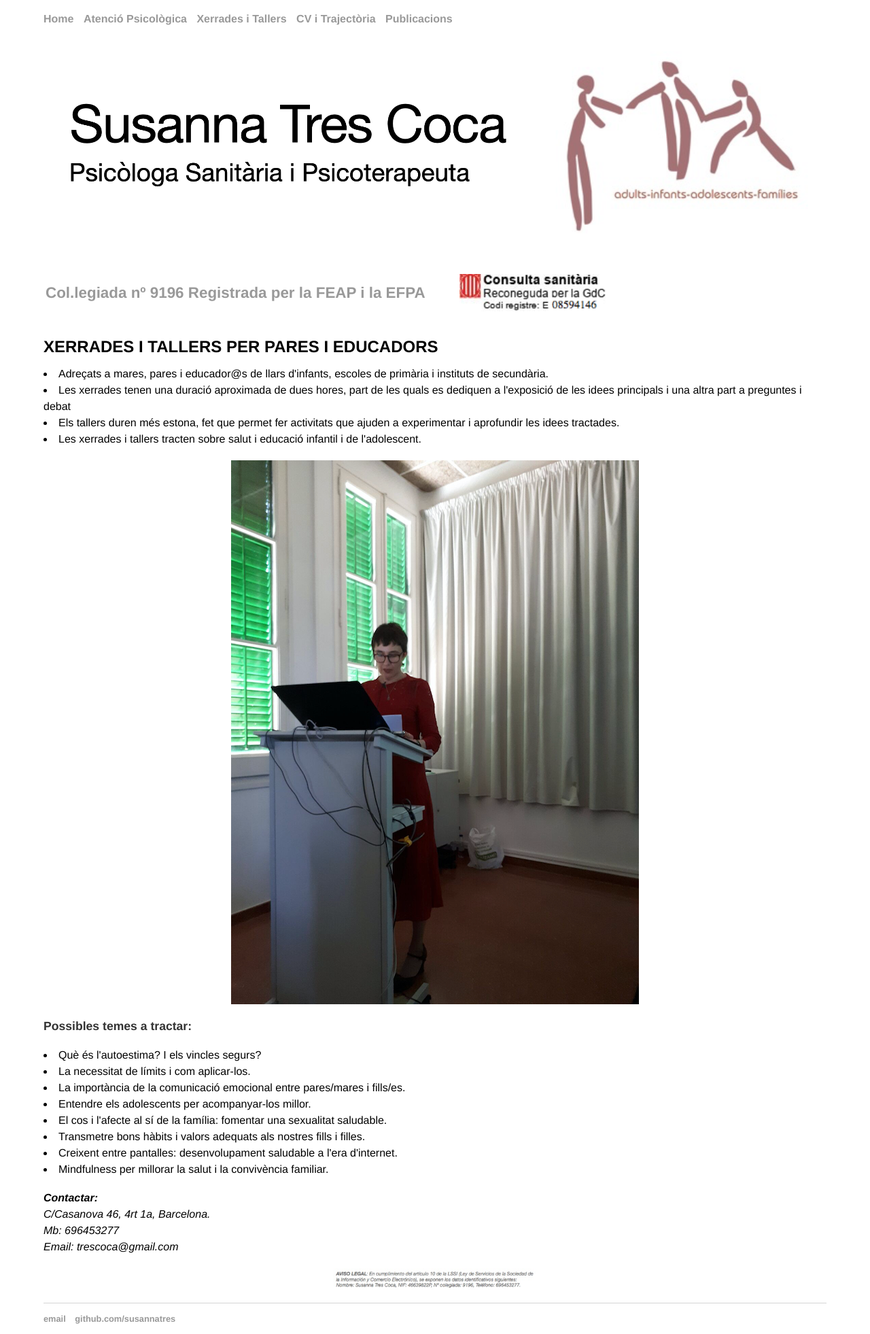
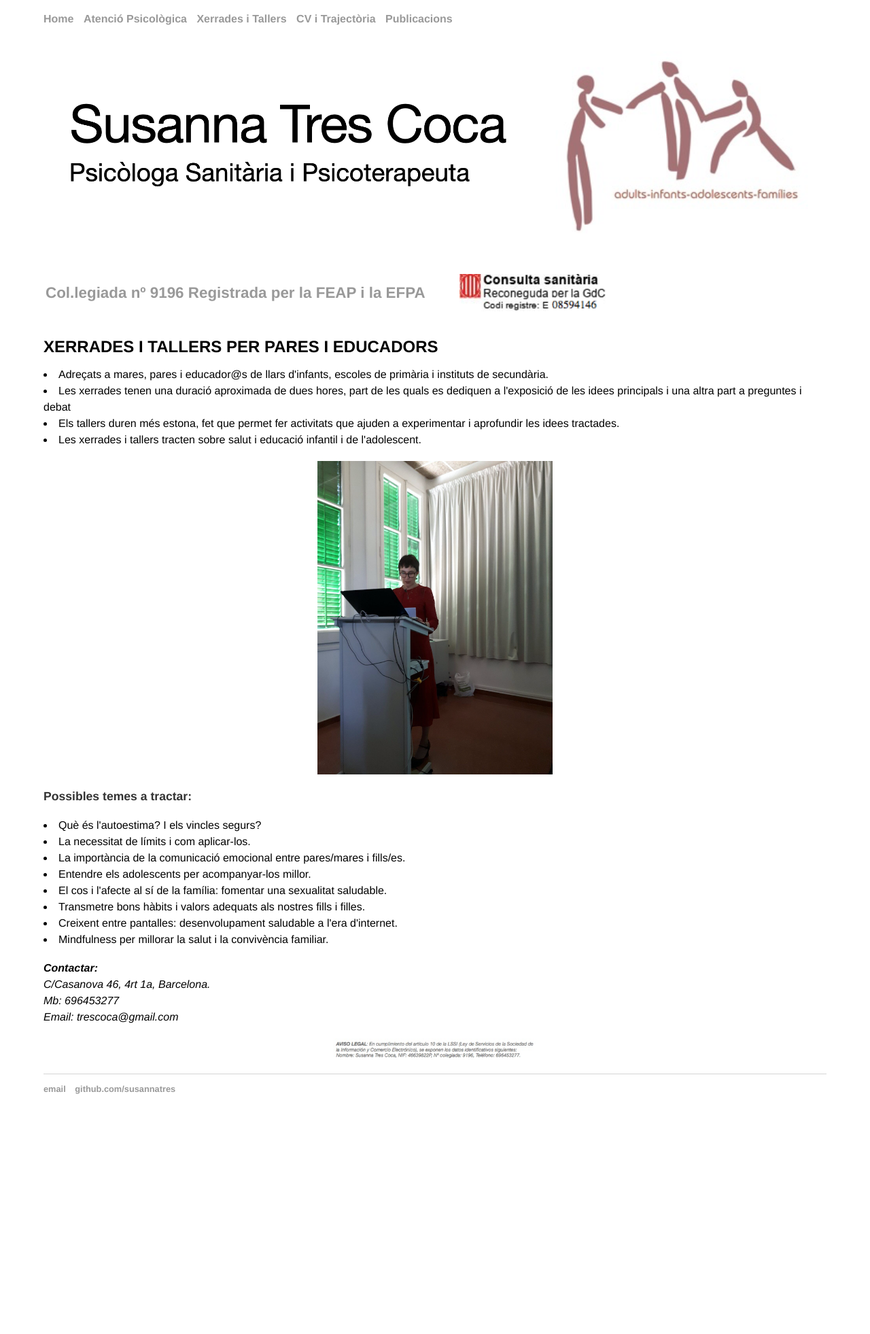
Before and after one commit to susannatres/susannatres.github.io, a Jekyll site: the page built from xerrades/index.html, in a window 1280 px wide. Shown: the whole page at 68% size. Built offline with Jekyll 4.4.1, drawn with Linux system fonts in a browser that asks for light colours; after the commit the page ends 1624 px from its top, so only the background shows below that.

Commit message:
Update index.html

```diff
--- a/xerrades/index.html
+++ b/xerrades/index.html
@@ -35,14 +35,16 @@ img {
 
 <h1>XERRADES I TALLERS PER PARES I EDUCADORS</h1>
 
+<p>
 <li>Adre&ccedil;ats a mares, pares i educador@s de llars d'infants, escoles de prim&agrave;ria i instituts de secund&agrave;ria.</li>
 
 <li>Les xerrades tenen una duració aproximada de dues hores, part de les quals es dediquen a l'exposici&oacute; de les idees principals i una altra part a preguntes i debat</li>
 <li>Els tallers duren més estona, fet que permet fer activitats que ajuden a experimentar i aprofundir les idees tractades.</li>
 
 <li>Les xerrades i tallers tracten sobre salut i educaci&oacute; infantil i de l'adolescent.</li>
+</p>
 
-<img src="../images/xerrada1.png" style="height:70%">
+<img src="../images/xerrada1.png" style="width:30%">
 
 <p><strong>Possibles temes a tractar:</strong></p>
 
```
